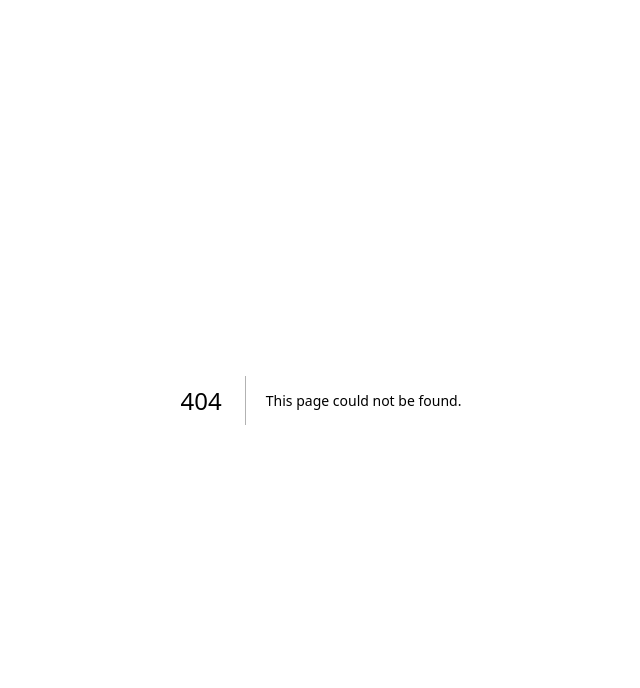
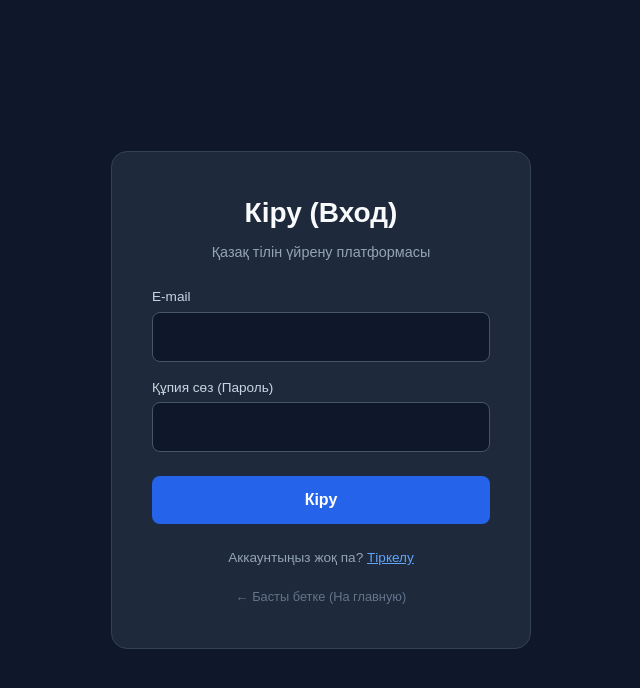
Before and after one commit to zhuk-67/qazaqsha, a Next.js app: page /auth in a window 1280 px wide. Before the commit this address had no page. Shown: the top 688 px of the page, without its empty margins (319-959 px from the left). Built offline with nearby package versions, Linux system fonts and the light colour scheme.

Commit message:
Add Supabase auth integration

```diff
--- /dev/null
+++ b/app/auth/page.tsx
@@ -0,0 +1,128 @@
+'use client';
+
+import React, { useState } from 'react';
+import { supabase } from '@/lib/supabase';
+import { useRouter } from 'next/navigation';
+import Link from 'next/link';
+
+export default function AuthPage() {
+  const [isSignUp, setIsSignUp] = useState(false);
+  const [email, setEmail] = useState('');
+  const [password, setPassword] = useState('');
+  const [fullName, setFullName] = useState('');
+  const [loading, setLoading] = useState(false);
+  const [message, setMessage] = useState('');
+  const router = useRouter();
+
+  const handleAuth = async (e: React.FormEvent) => {
+    e.preventDefault();
+    setLoading(true);
+    setMessage('');
+
+    try {
+      if (isSignUp) {
+        const { data, error } = await supabase.auth.signUp({
+          email,
+          password,
+          options: {
+            data: { full_name: fullName },
+          },
+        });
+        if (error) throw error;
+        setMessage('Тіркелу сәтті өтті! Электронды поштаңызды тексеріңіз немесе кіріңіз.');
+      } else {
+        const { data, error } = await supabase.auth.signInWithPassword({
+          email,
+          password,
+        });
+        if (error) throw error;
+        router.push('/learning-path');
+      }
+    } catch (err: any) {
+      setMessage(err.message || 'Қате орын алды');
+    } finally {
+      setLoading(false);
+    }
+  };
+
+  return (
+    <div style={{ minHeight: '100vh', backgroundColor: '#0f172a', color: '#f8fafc', display: 'flex', alignItems: 'center', justifyContent: 'center', padding: '1rem', fontFamily: 'sans-serif' }}>
+      <div style={{ backgroundColor: '#1e293b', padding: '2.5rem', borderRadius: '16px', maxWidth: '420px', width: '100%', border: '1px solid #334155' }}>
+        <h1 style={{ margin: '0 0 0.5rem 0', fontSize: '1.75rem', textAlign: 'center', fontWeight: 'bold' }}>
+          {isSignUp ? 'Тіркелу (Регистрация)' : 'Кіру (Вход)'}
+        </h1>
+        <p style={{ margin: '0 0 1.5rem 0', color: '#94a3b8', textAlign: 'center', fontSize: '0.9rem' }}>
+          Қазақ тілін үйрену платформасы
+        </p>
+
+        {message && (
+          <div style={{ padding: '0.75rem', borderRadius: '8px', backgroundColor: '#334155', color: '#38bdf8', fontSize: '0.85rem', marginBottom: '1rem', textAlign: 'center' }}>
+            {message}
+          </div>
+        )}
+
+        <form onSubmit={handleAuth} style={{ display: 'flex', flexDirection: 'column', gap: '1rem' }}>
+          {isSignUp && (
+            <div>
+              <label style={{ display: 'block', fontSize: '0.85rem', color: '#cbd5e1', marginBottom: '0.25rem' }}>Аты-жөніңіз (Имя)</label>
+              <input
+                type="text"
+                required
+                value={fullName}
+                onChange={(e) => setFullName(e.target.value)}
+                style={{ width: '100%', padding: '0.75rem', borderRadius: '8px', border: '1px solid #475569', backgroundColor: '#0f172a', color: '#fff', boxSizing: 'border-box' }}
+              />
+            </div>
+          )}
+
+          <div>
+            <label style={{ display: 'block', fontSize: '0.85rem', color: '#cbd5e1', marginBottom: '0.25rem' }}>E-mail</label>
+            <input
+              type="email"
+              required
+              value={email}
+              onChange={(e) => setEmail(e.target.value)}
+              style={{ width: '100%', padding: '0.75rem', borderRadius: '8px', border: '1px solid #475569', backgroundColor: '#0f172a', color: '#fff', boxSizing: 'border-box' }}
+            />
+          </div>
+
+          <div>
+            <label style={{ display: 'block', fontSize: '0.85rem', color: '#cbd5e1', marginBottom: '0.25rem' }}>Құпия сөз (Пароль)</label>
+            <input
+              type="password"
+              required
+              value={password}
+              onChange={(e) => setPassword(e.target.value)}
+              style={{ width: '100%', padding: '0.75rem', borderRadius: '8px', border: '1px solid #475569', backgroundColor: '#0f172a', color: '#fff', boxSizing: 'border-box' }}
+            />
+          </div>
+
+          <button
+            type="submit"
+            disabled={loading}
+            style={{ marginTop: '0.5rem', padding: '0.75rem', borderRadius: '8px', backgroundColor: '#2563eb', color: '#fff', border: 'none', fontWeight: 'bold', cursor: 'pointer' }}
+          >
+            {loading ? 'Жүктелуде...' : isSignUp ? 'Тіркелу' : 'Кіру'}
+          </button>
+        </form>
+
+        <div style={{ marginTop: '1.5rem', textAlign: 'center', fontSize: '0.85rem', color: '#94a3b8' }}>
+          {isSignUp ? 'Аккаунтыңыз бар ма? ' : 'Аккаунтыңыз жоқ па? '}
+          <button
+            type="button"
+            onClick={() => setIsSignUp(!isSignUp)}
+            style={{ background: 'none', border: 'none', color: '#60a5fa', cursor: 'pointer', textDecoration: 'underline', padding: 0, font: 'inherit' }}
+          >
+            {isSignUp ? 'Кіру' : 'Тіркелу'}
+          </button>
+        </div>
+
+        <div style={{ marginTop: '1rem', textAlign: 'center' }}>
+          <Link href="/" style={{ color: '#64748b', fontSize: '0.8rem', textDecoration: 'none' }}>
+            ← Басты бетке (На главную)
+          </Link>
+        </div>
+      </div>
+    </div>
+  );
+}
--- /dev/null
+++ b/lib/supabase.ts
@@ -0,0 +1,6 @@
+import { createClient } from '@supabase/supabase-js';
+
+const supabaseUrl = 'https://dzekvpqrbgyqfpwpcmcz.supabase.co';
+const supabaseAnonKey = 'sb_publishable_UM3MYaqzNePtQz-Fx8Lujg_hHeUdPGj';
+
+export const supabase = createClient(supabaseUrl, supabaseAnonKey);
--- a/package.json
+++ b/package.json
@@ -9,6 +9,7 @@
     "lint": "eslint"
   },
   "dependencies": {
+    "@supabase/supabase-js": "^2.117.2",
     "next": "16.3.8",
     "react": "19.2.8",
     "react-dom": "19.2.8"
```
Also changed, not shown: 1 other file (tests, documents, lock files or other folders).
